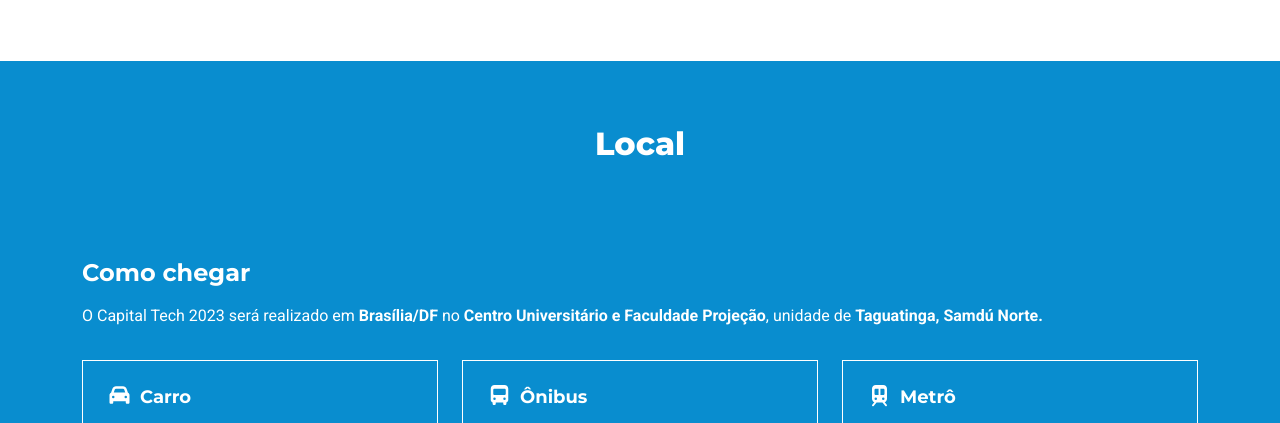
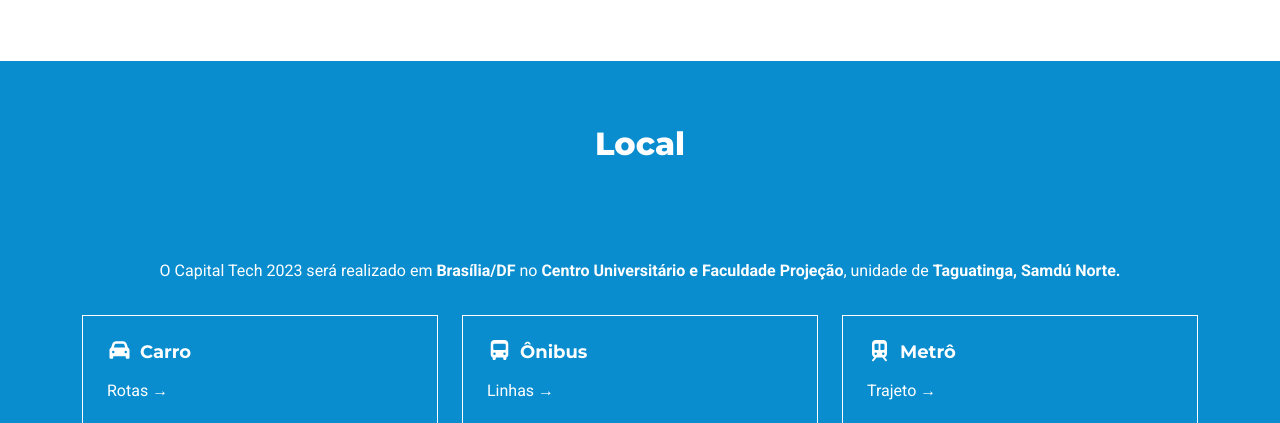
Before and after one commit to DanSilva41/website-capitaltech, a website: page index.html in a window 1280 px wide. Shown: the part 4069-4492 px from the top of the page. Drawn offline with Linux system fonts and the light colour scheme.

Commit message:
feat: update local section

```diff
--- a/index.html
+++ b/index.html
@@ -457,8 +457,7 @@
 			<div class="row gx-5 py-lg-5">
 				<div class="col-12 h-100">
 					<div class="desc">
-						<h4 class="text-white mb-3">Como chegar</h4>
-						<p>O Capital Tech 2023 será realizado em <strong>Brasília/DF</strong> no <strong>Centro
+						<p class="text-center">O Capital Tech 2023 será realizado em <strong>Brasília/DF</strong> no <strong>Centro
 								Universitário e Faculdade Projeção</strong>,
 							unidade de <strong>Taguatinga, Samdú Norte.</strong></p>
 
```
